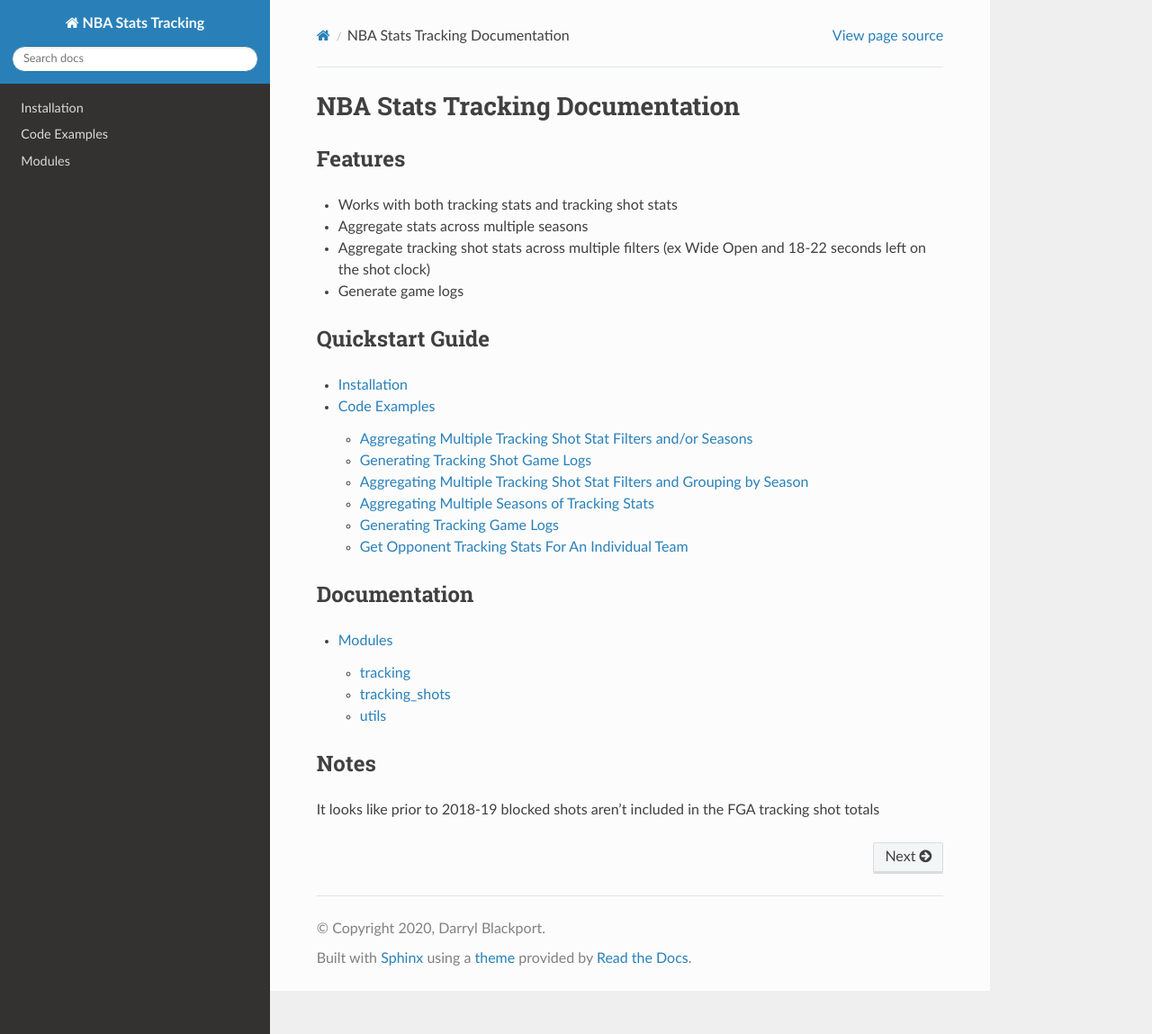
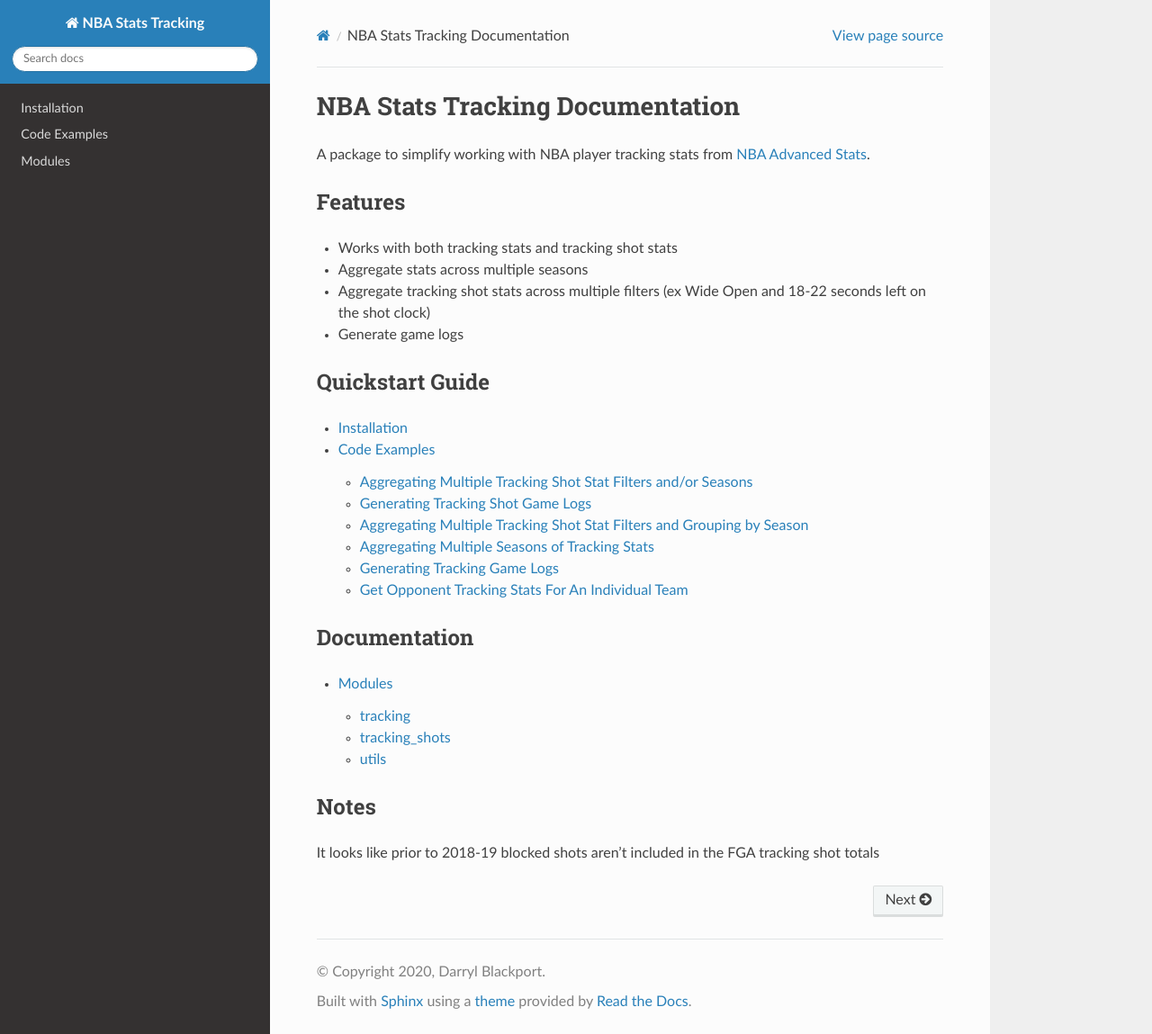
Before and after one commit to dblackrun/nba-stats-tracking, a Sphinx documentation site: the page built from docs/index.rst, in a window 1280 px wide and 1149 px high. Shown: the whole window at 90% size. Built offline with Sphinx 7.4.7 and the Read the Docs theme 2.0.0, drawn with Linux system fonts in a browser that asks for light colours.

Commit message:
add package description

```diff
--- a/docs/index.rst
+++ b/docs/index.rst
@@ -5,6 +5,8 @@
 
 NBA Stats Tracking Documentation
 =================================
+
+A package to simplify working with NBA player tracking stats from `NBA Advanced Stats <https://www.stats.nba.com/>`_.
 
 Features
 -----------
```
